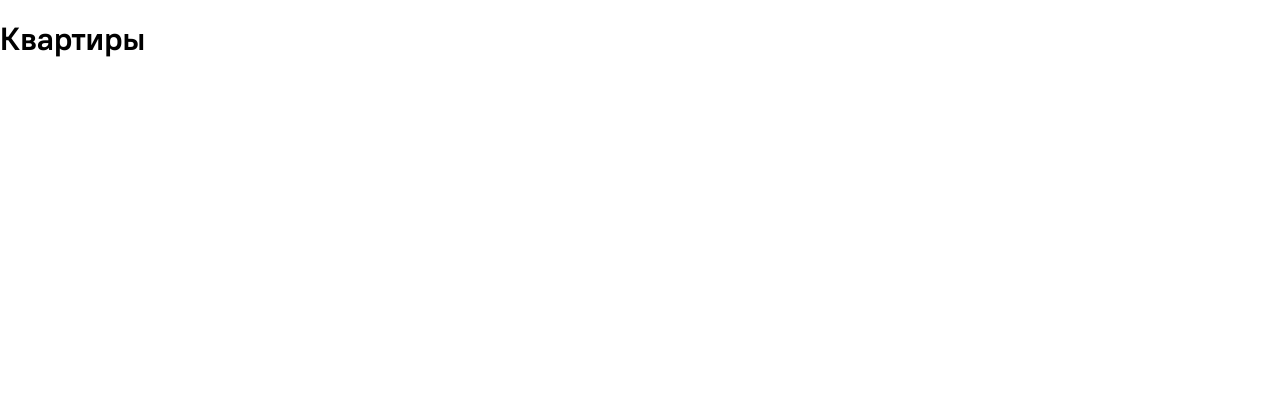
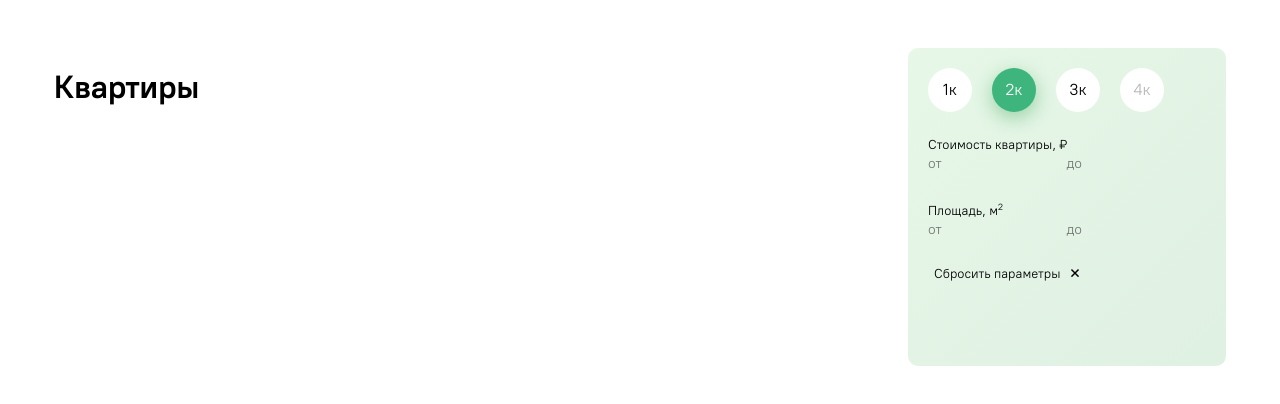
Before and after one commit to NikolayMishaev/room-search, a website built with webpack: page index.html in a window 1280 px wide. Shown: the top 404 px of the page. Built offline with nearby package versions, Linux system fonts and the light colour scheme.

Commit message:
feat: верстка блока с фильтрами

```diff
--- a/index.html
+++ b/index.html
@@ -8,7 +8,36 @@
   <link rel="stylesheet" href="dist/css/style.css" />
   <script defer src="dist/js/script.js"></script>
 </head>
-<body>
-  <h1 class="title">Квартиры</h1>
+<body class="body">
+  <main class="main">
+    <div class="main-block">
+      <h1 class="title">Квартиры</h1>
+    </div>
+    <aside class="aside">
+      <div class="filter">
+        <form class="filter__form">
+          <div class="filter__buttons">
+            <button class="filter__button">1к</button>
+            <button class="filter__button filter__button_active">2к</button>
+            <button class="filter__button">3к</button>
+            <button disabled class="filter__button">4к</button>
+          </div>
+          <p class="filter__title">Стоимость квартиры, &#8381;</p>
+          <div class="filter__inputs">
+            <div class="filter__block"><span class="filter__text">от</span> <input oninput="this.value = this.value.replace(/[^0-9.]/g, '').replace(/\B(?=(\d{3})+(?!\d))/g, ' ');" class="filter__input" type="text"></div>
+            <div class="filter__block"><span class="filter__text">до</span> <input class="filter__input" type="number"></div>
+          </div>
+          <div id="slider-one"></div>
+          <p class="filter__title">Площадь, м<span class="filter__index">2</span></p>
+          <div class="filter__inputs">
+            <div class="filter__block"><span class="filter__text">от</span> <input oninput="this.value = this.value.replace(/[^0-9.]/g, '').replace(/\B(?=(\d{3})+(?!\d))/g, ' ');" class="filter__input" type="text"></div>
+            <div class="filter__block"><span class="filter__text">до</span> <input class="filter__input" type="number"></div>
+          </div>
+          <div id="slider-second"></div>
+          <button class="filter__reset">Сбросить параметры <span class="filter__close">&#215;</span></button>
+        </form>
+      </div>
+    </aside>
+  </main>
 </body>
 </html>
--- /dev/null
+++ b/src/scss/blocks/_aside.scss
@@ -0,0 +1,6 @@
+.aside {
+  border-radius: 10px;
+  position: sticky;
+  top: 48px;
+  right: 0;
+}
--- a/src/scss/blocks/_body.scss
+++ b/src/scss/blocks/_body.scss
@@ -1,3 +1,5 @@
-body {
+.body {
   font-family: $font-family-custom, $font-family-default;
+  display: flex;
+  justify-content: center;
 }
--- /dev/null
+++ b/src/scss/blocks/_filter.scss
@@ -0,0 +1,85 @@
+.filter {
+  background: linear-gradient(135deg, rgba(174, 228, 178, 0.3) 0%, rgba(149, 208, 161, 0.3) 100%);
+  padding: 20px;
+  width: 318px;
+  min-height: 318px;
+  box-sizing: border-box;
+  border-radius: 10px;
+  &__inputs {
+    display: flex;
+  }
+  &__input {
+    width: 100%;
+    padding: 0 8px;
+    background-color: transparent;
+    border: unset;
+    &:focus {
+      outline: unset;
+    }
+  }
+  &__block {
+    display: flex;
+  }
+  &__index {
+    vertical-align: super;
+    font-size: 9px;
+  }
+  &__button {
+    background-color: white;
+    border: none;
+    min-width: 44px;
+    min-height: 44px;
+    border-radius: 50%;
+    margin-right: 16px;
+    font-style: normal;
+    font-weight: 300;
+    font-size: 16px;
+    line-height: 24px;
+    transition: $transition;
+    &:hover {
+      cursor: pointer;
+      opacity: .5;
+    }
+    &:disabled:hover {
+      cursor: auto;
+      opacity: 1;
+    }
+    &_active {
+      color: white;
+      background-color: $green;
+      box-shadow: 0px 6px 20px #95d0a1;
+    }
+  }
+  &__title {
+    font-style: normal;
+    font-weight: 300;
+    font-size: 13px;
+    line-height: 18px;
+    mix-blend-mode: normal;
+    margin: 24px 0 0;
+  }
+  &__text {
+    font-style: normal;
+    font-weight: 300;
+    font-size: 14px;
+    line-height: 20px;
+    mix-blend-mode: normal;
+    opacity: 0.5;
+  }
+  &__reset {
+    background-color: transparent;
+    border: none;
+    display: flex;
+    align-items: center;
+    font-style: normal;
+    font-weight: 300;
+    font-size: 13px;
+    line-height: 18px;
+    mix-blend-mode: normal;
+    margin-top: 24px;
+  }
+  &__close {
+    margin-left: 8px;
+    font-size: 22px;
+  }
+}
--- /dev/null
+++ b/src/scss/blocks/_main-block.scss
@@ -0,0 +1,5 @@
+.main-block {
+  padding-right: 36px;
+  flex-grow: 1;
+  height: 2000px;
+}
--- /dev/null
+++ b/src/scss/blocks/_main.scss
@@ -0,0 +1,7 @@
+.main {
+  max-width: 1440px;
+  width: 100%;
+  display: flex;
+  padding: 48px 54px;
+  align-items: flex-start;
+}
--- a/src/scss/main/_variables.scss
+++ b/src/scss/main/_variables.scss
@@ -1,6 +1,6 @@
 // Colors
 
-
+$green: #3EB57C;
 
 // Fonts
 
@@ -11,7 +11,7 @@ $font-Regular: "Regular";
 $font-Medium: "Medium";
 $font-Bold: "Bold";
 
-$font-weight-regular: 400;
+$font-weight-regular: 300;
 $font-weight-medium: 400;
 $font-weight-bold: 700;
 
--- a/src/scss/style.scss
+++ b/src/scss/style.scss
@@ -4,4 +4,8 @@
 @import "./main/variables";
 @import "./main/fonts";
 
-@import "./blocks/body"
+@import "./blocks/body";
+@import "./blocks/main";
+@import "./blocks/main-block";
+@import "./blocks/aside";
+@import "./blocks/filter";
```
Also changed, not shown: dist/css/style.css.
